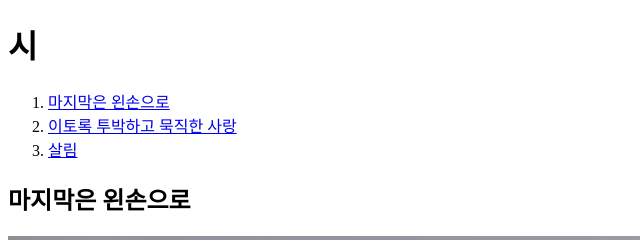
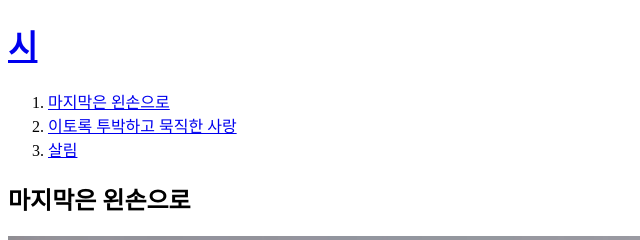
Before and after one commit to HANnaram/my-first-website, a plain HTML site: page 1.html in a window 1280 px wide. Shown: the top 240 px of the page, 0-640 px from the left. Drawn offline with Linux system fonts and the light colour scheme.

Commit message:
Update 1.html

```diff
--- a/1.html
+++ b/1.html
@@ -6,7 +6,7 @@
 </head>
 
 <body>
-    <h1>시</h1>
+    <h1><a href="index.html">시</a></h1>
     <ol>
         <li><a href="1.html">마지막은 왼손으로</a></li>
         <li><a href="2.html">이토록 투박하고 묵직한 사랑</a></li>
```
